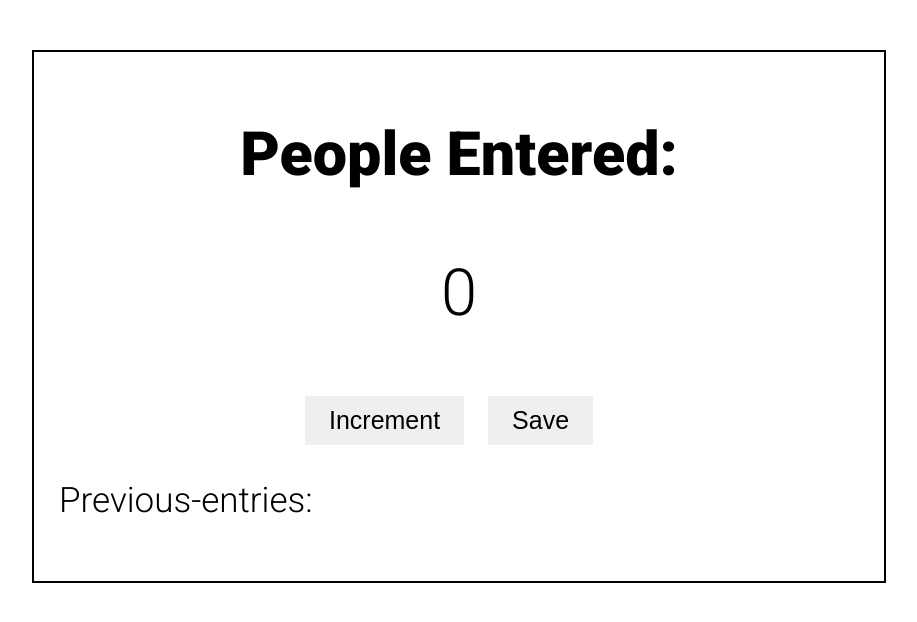
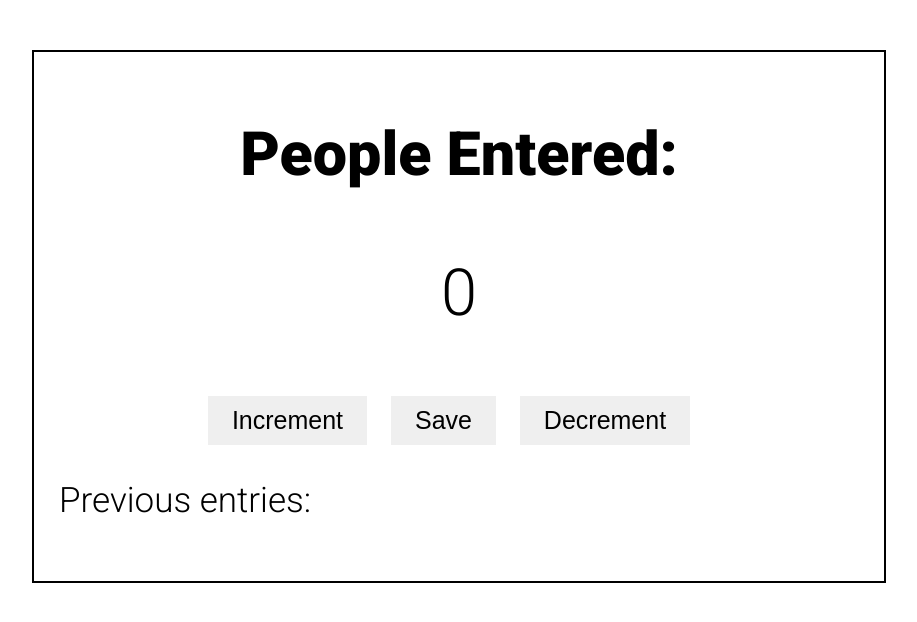
Before and after one commit to Mayank1728/Person-counter, a plain HTML site: page index.html in a window 1280 px wide. Shown: the whole page, without its empty margins (181-1098 px from the left). Drawn offline with Linux system fonts and the light colour scheme.

Commit message:
added new button

```diff
--- a/index.html
+++ b/index.html
@@ -15,8 +15,9 @@
             <div id="box">
                 <button id="inc-btn">Increment</button>
                 <button id="save-btn">Save</button>
+                <button id="dec-btn">Decrement</button>
             </div>
-            <p id="prev">Previous-entries:</p>
+            <p id="prev">Previous entries:</p>
             <p id="previous-entries"></p>
         </main>
         <script src="index.js"></script>
```
